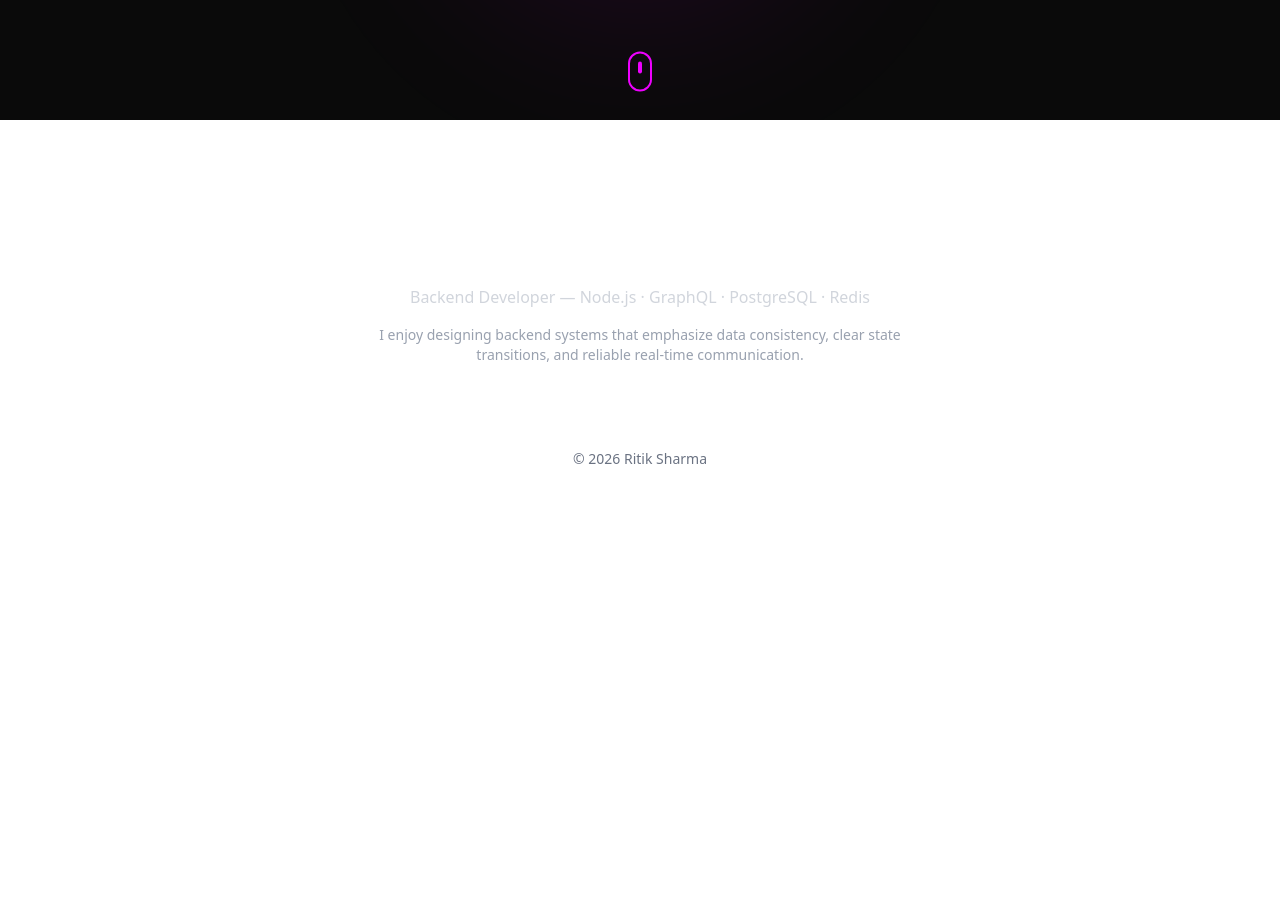
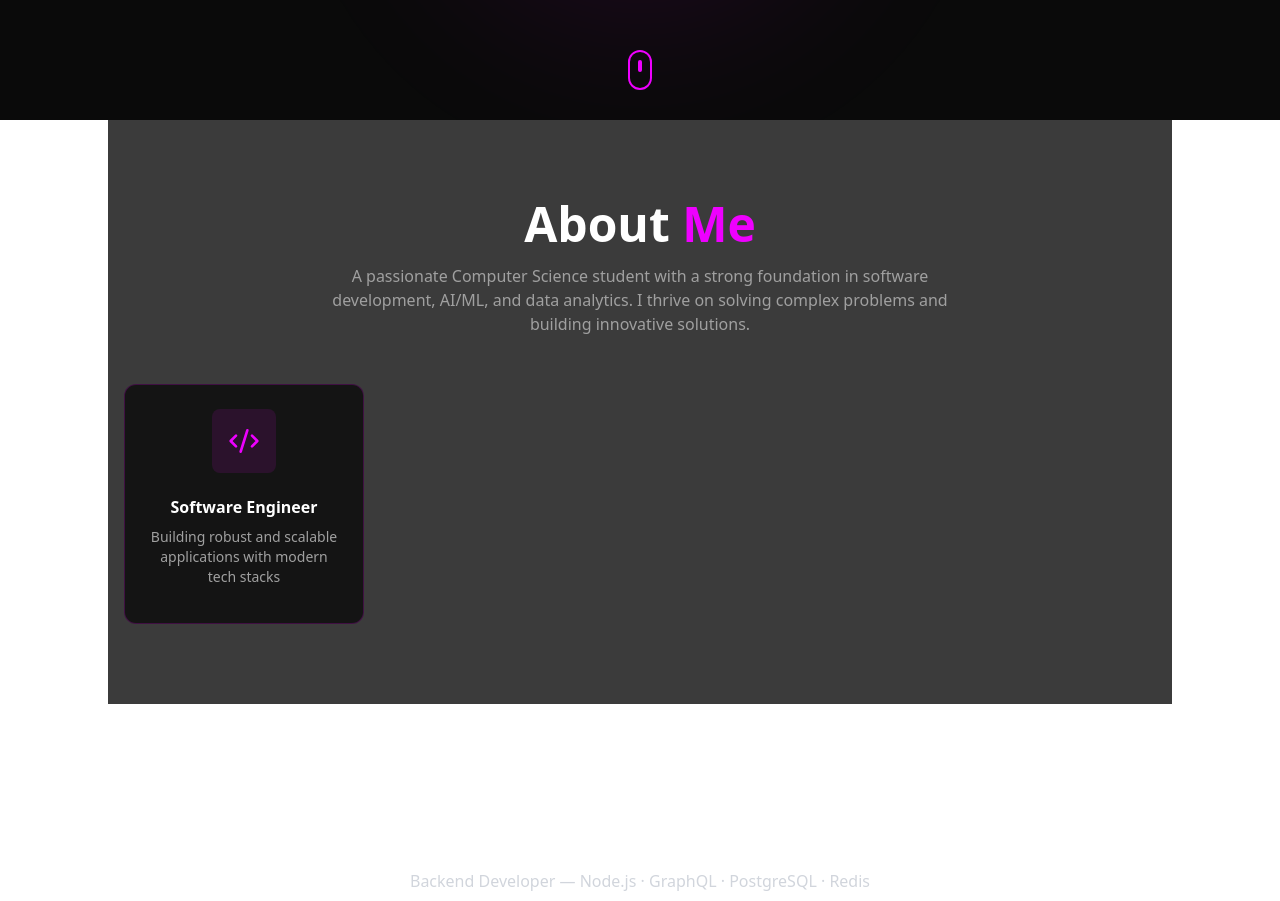
Before and after one commit to type-ritik/portfolio, a React (Vite) app in the folder client/: page / in a window 1280 px wide. Shown: the part 680-1581 px from the top of the page. Before the commit the page ends 1182 px from the top, so only its background shows below. Built offline with nearby package versions, Linux system fonts and the light colour scheme.

Commit message:
refactor: add About component with animations and content

```diff
--- a/client/src/App.tsx
+++ b/client/src/App.tsx
@@ -10,7 +10,6 @@ import About from "./components/About";
 // import webBg from "./assets/sebastian.jpg";
 import webBg1 from "./assets/martiin.jpg";
 
-
 function App() {
   return (
     <>
@@ -19,7 +18,7 @@ function App() {
           className="fixed inset-0 -z-10 bg-cover bg-center bg-no-repeat"
           style={{
             backgroundImage: `url(${webBg1})`,
-            opacity: 0.07
+            opacity: 0.07,
           }}
         />
         <div className="fixed inset-0 -z-20 bg-[#0a0a0a]!" />
@@ -27,7 +26,8 @@ function App() {
       <Header />
       <div className="w-full h-full justify-center items-center flex flex-col">
         <Hero />
-        {/* <About />
+        <About />
+        {/*
         <Projects />
         <Skills />
         <TechBanner />
--- /dev/null
+++ b/client/src/components/About.tsx
@@ -0,0 +1,55 @@
+import { Code2 } from "lucide-react";
+import { motion } from "motion/react";
+const About = () => {
+  return (
+    <>
+      <section
+        id="about"
+        className="text-white py-20 relative bg-[#0a0a0a]/80 backdrop-blur-sm"
+      >
+        <div className="container mx-auto px-4">
+          <motion.div
+            initial={{ opacity: 0, y: 20 }}
+            whileInView={{ opacity: 1, y: 0 }}
+            viewport={{ once: true }}
+            transition={{ duration: 0.6 }}
+            className="text-center mb-12"
+          >
+            <h2 className="text-4xl md:text-5xl font-bold mb-4">
+              About <span className="text-[#ee00ff]">Me</span>
+            </h2>
+            <p className="max-w-2xl mx-auto text-[#a0a0a0]">
+              A passionate Computer Science student with a strong foundation in
+              software development, AI/ML, and data analytics. I thrive on
+              solving complex problems and building innovative solutions.
+            </p>
+          </motion.div>
+
+          <div className="grid grid-cols-1 md:grid-cols-2 lg:grid-cols-4 gap-6">
+            <motion.div
+              initial={{ opacity: 0, y: 20 }}
+              whileInView={{ opacity: 1, y: 0 }}
+              viewport={{ once: true }}
+              transition={{ duration: 0.6, delay: 1 * 0.1 }}
+            >
+              <div className="h-60 bg-[#141414] border border-[#ee00ff]/20 hover:border-[#ee00ff] transition-all duration-300 group w-60 rounded-xl">
+                <div className="p-6 text-center">
+                  <div className="mb-4 inline-block p-4 bg-[#ee00ff]/10 rounded-lg group-hover:bg-[#ee00ff]/20 transition-colors">
+                    <Code2 className="w-8 h-8 text-[#ee00ff]" />
+                  </div>
+                  <h3 className="font-bold mb-2">Software Engineer</h3>
+                  <p className="text-sm text-[#a0a0a0]">
+                    Building robust and scalable applications with modern tech
+                    stacks
+                  </p>
+                </div>
+              </div>
+            </motion.div>
+          </div>
+        </div>
+      </section>
+    </>
+  );
+};
+
+export default About;
```
